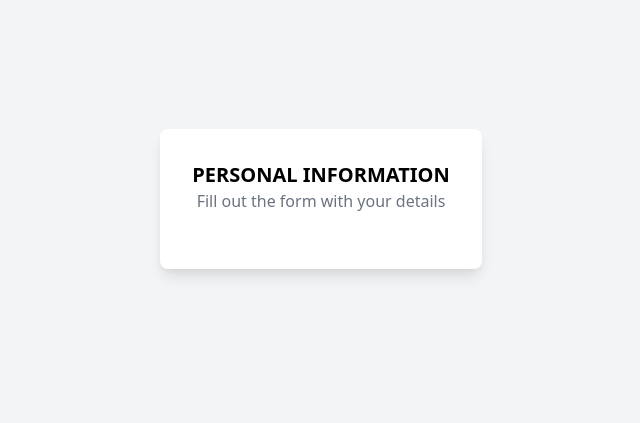
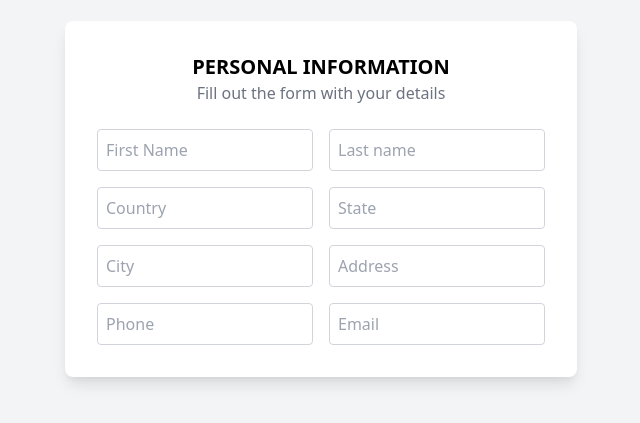
Before and after one commit to tahajaiti/STARTUP-SOFALON, a website: page public/checkout.html in a window 1280 px wide. Shown: the part 201-624 px from the top of the page, without its empty margins (319-959 px from the left). Drawn offline with nearby package versions, Linux system fonts and the light colour scheme.

Commit message:
adding the inputs needed in the page

```diff
--- a/public/checkout.html
+++ b/public/checkout.html
@@ -14,3 +14,14 @@
     <div class="bg-white shadow-lg rounded-lg p-6 md:p-8 w-full max-w-lg">
       <h2 class="text-xl font-semibold text-center">PERSONAL INFORMATION</h2>
       <p class="text-center text-gray-500 mb-6">Fill out the form with your details</p>
+
+      <form action="#">
+        <div class="grid grid-cols-1 sm:grid-cols-2 gap-4">
+          <input type="text" placeholder="First Name" class="border border-gray-300 rounded p-2 w-full focus:outline-none focus:border-gray-500">
+          <input type="text" placeholder="Last name" class="border border-gray-300 rounded p-2 w-full focus:outline-none focus:border-gray-500">
+          <input type="text" placeholder="Country" class="border border-gray-300 rounded p-2 w-full focus:outline-none focus:border-gray-500">
+          <input type="text" placeholder="State" class="border border-gray-300 rounded p-2 w-full focus:outline-none focus:border-gray-500">
+          <input type="text" placeholder="City" class="border border-gray-300 rounded p-2 w-full focus:outline-none focus:border-gray-500">
+          <input type="text" placeholder="Address" class="border border-gray-300 rounded p-2 w-full focus:outline-none focus:border-gray-500">
+          <input type="text" placeholder="Phone" class="border border-gray-300 rounded p-2 w-full focus:outline-none focus:border-gray-500">
+          <input type="email" placeholder="Email" class="border border-gray-300 rounded p-2 w-full focus:outline-none focus:border-gray-500">
```
